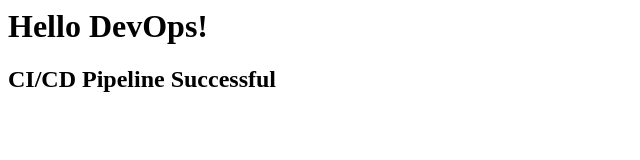
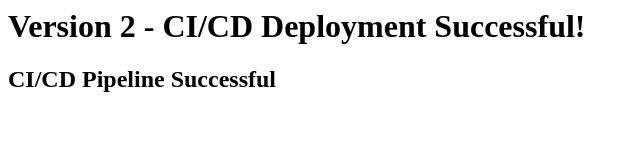
Before and after one commit to Mohdshaiqh/simple-cicd-app, a plain HTML site: page index.html in a window 1280 px wide. Shown: the whole page, without its empty margins (0-640 px from the left). Drawn offline with Linux system fonts and the light colour scheme.

Commit message:
update application

```diff
--- a/index.html
+++ b/index.html
@@ -3,7 +3,7 @@
     <title>My DevOps App</title>
 </head>
 <body>
-    <h1>Hello DevOps!</h1>
+    <h1>Version 2 - CI/CD Deployment Successful!</h1>
     <h2>CI/CD Pipeline Successful</h2>
 </body>
 </html>
```
